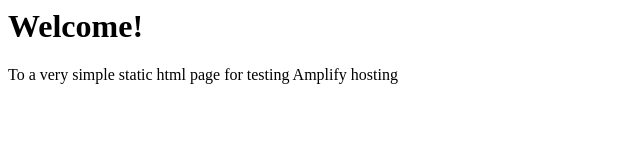
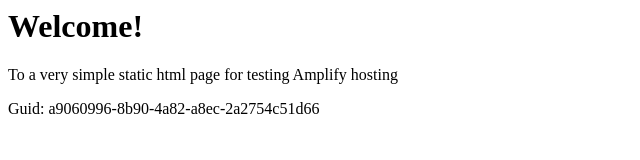
Before and after one commit to aws-aemilia-cdg/Github-PR-Commit-Integration-Test-DoNotTouch-GitHubAutoBuildCanaryTest-v1-preprod-eu-west-3, a website: page src/index.html in a window 1280 px wide. Shown: the whole page, without its empty margins (0-640 px from the left). Drawn offline with Linux system fonts and the light colour scheme.

Commit message:
commit from integ tests

```diff
--- a/src/index.html
+++ b/src/index.html
@@ -1,3 +1,5 @@
+
+
 <html lang="en">
 
 <head>
@@ -10,6 +12,6 @@
 <body>
     <h1>Welcome!</h1>
     <p>To a very simple static html page for testing Amplify hosting</p>
-</body>
+    <p>Guid: a9060996-8b90-4a82-a8ec-2a2754c51d66</p></body>
 
 </html>
```
